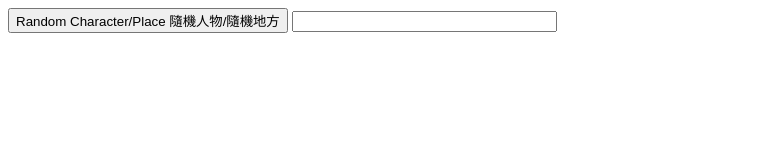
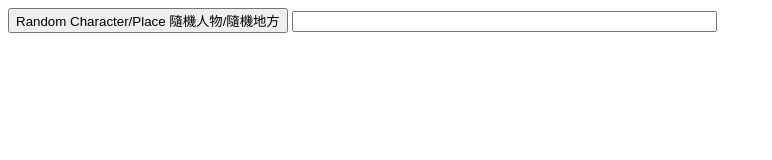
Before and after one commit to jyjkuo/LNY, a plain HTML site: page index.html in a window 1280 px wide. Shown: the whole page, without its empty margins (0-772 px from the left). Drawn offline with Linux system fonts and the light colour scheme.

Commit message:
Update index.html

```diff
--- a/index.html
+++ b/index.html
@@ -6,7 +6,7 @@
 
 <div>
   <button type="randomStuff" onclick="randomStuff()">Random Character/Place 隨機人物/隨機地方</button>
-  <input name="randomStuff" id="randomStuff", size="30">
+  <input name="randomStuff" id="randomStuff", size="50">
 </div>
 <script>
 
```
